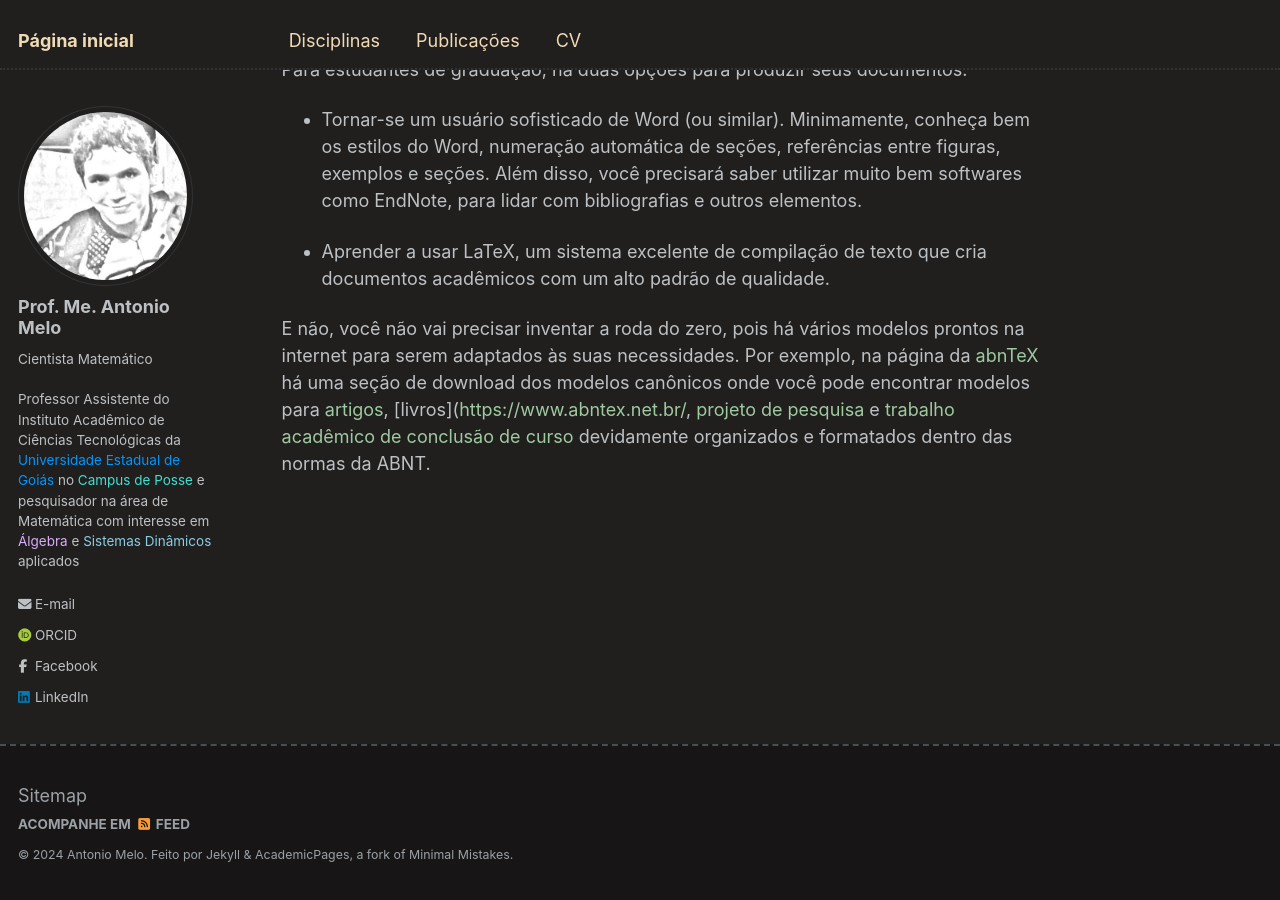
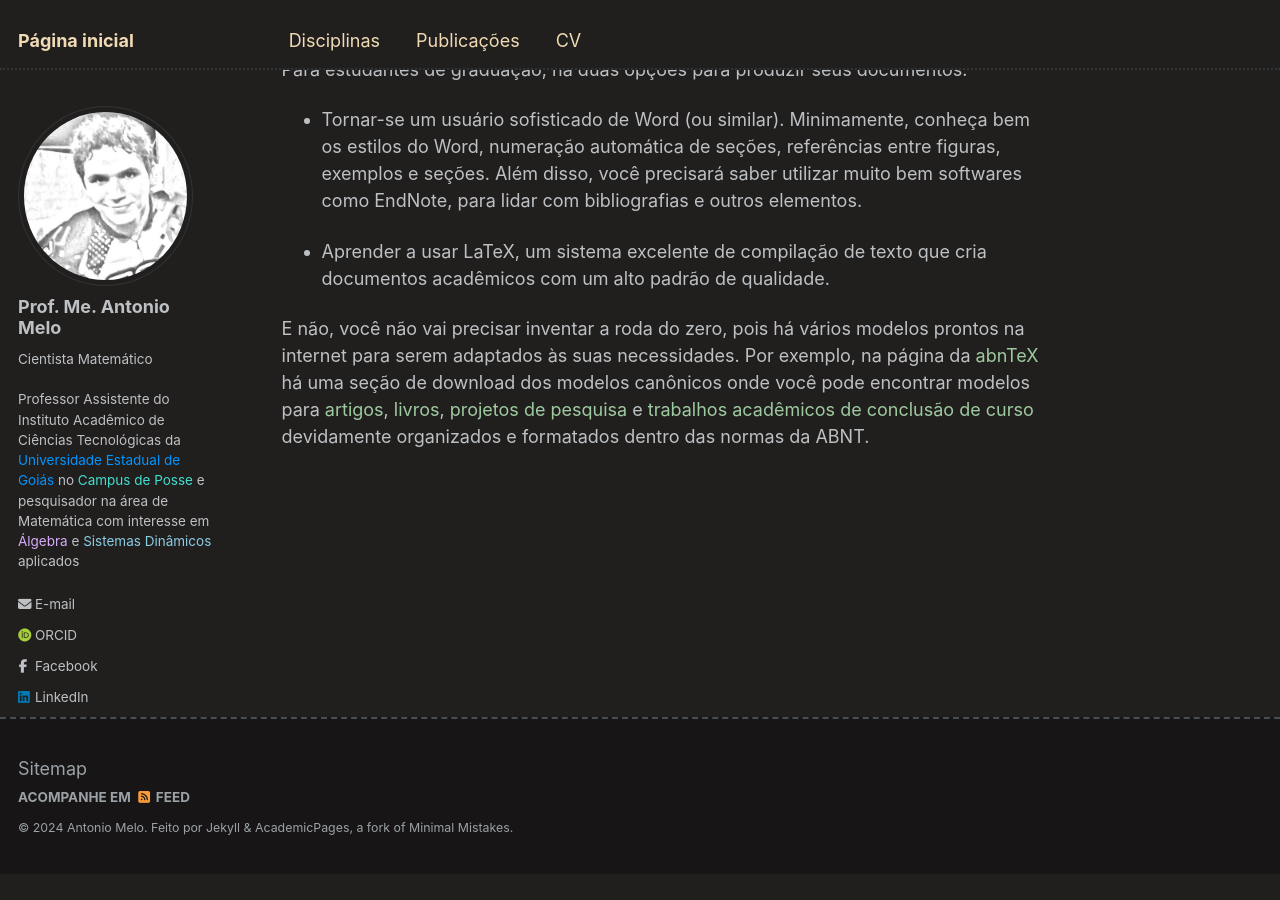
Before and after one commit to antmelo/antmelo.github.io, a Jekyll site: the page built from _pages/about.md, in a window 1280 px wide and 900 px high, scrolled down 2290 px. Built offline with Jekyll 4.4.1, drawn with Linux system fonts in a browser that asks for light colours; nearby versions of some CDN libraries; some web fonts are replaced; after the commit the page ends 3163 px from its top, so only the background shows below that.

Commit message:
Update about.md

```diff
--- a/_pages/about.md
+++ b/_pages/about.md
@@ -87,4 +87,4 @@ Para estudantes de graduação, há duas opções para produzir seus documentos:
 
 + Aprender a usar LaTeX, um sistema excelente de compilação de texto que cria documentos acadêmicos com um alto padrão de qualidade.
 
-E não, você não vai precisar inventar a roda do zero, pois há vários modelos prontos na internet para serem adaptados às suas necessidades. Por exemplo, na página da [abnTeX](https://www.abntex.net.br/) há uma seção de download dos modelos canônicos onde você pode encontrar modelos para [artigos](http://mirrors.ctan.org/macros/latex/contrib/abntex2/doc/examples/abntex2-modelo-artigo.pdf), [livros]([https://www.abntex.net.br/](http://mirrors.ctan.org/macros/latex/contrib/abntex2/doc/examples/abntex2-modelo-livro.pdf), [projeto de pesquisa](https://www.abntex.net.br/) e [trabalho acadêmico de conclusão de curso](https://linorg.usp.br/CTAN/macros/latex/contrib/abntex2/doc/examples/abntex2-modelo-trabalho-academico.pdf) devidamente organizados e formatados dentro das normas da ABNT.
+E não, você não vai precisar inventar a roda do zero, pois há vários modelos prontos na internet para serem adaptados às suas necessidades. Por exemplo, na página da [abnTeX](https://www.abntex.net.br/) há uma seção de download dos modelos canônicos onde você pode encontrar modelos para [artigos](http://mirrors.ctan.org/macros/latex/contrib/abntex2/doc/examples/abntex2-modelo-artigo.pdf), [livros](http://mirrors.ctan.org/macros/latex/contrib/abntex2/doc/examples/abntex2-modelo-livro.pdf), [projetos de pesquisa](https://www.abntex.net.br/) e [trabalhos acadêmicos de conclusão de curso](https://linorg.usp.br/CTAN/macros/latex/contrib/abntex2/doc/examples/abntex2-modelo-trabalho-academico.pdf) devidamente organizados e formatados dentro das normas da ABNT.
```
